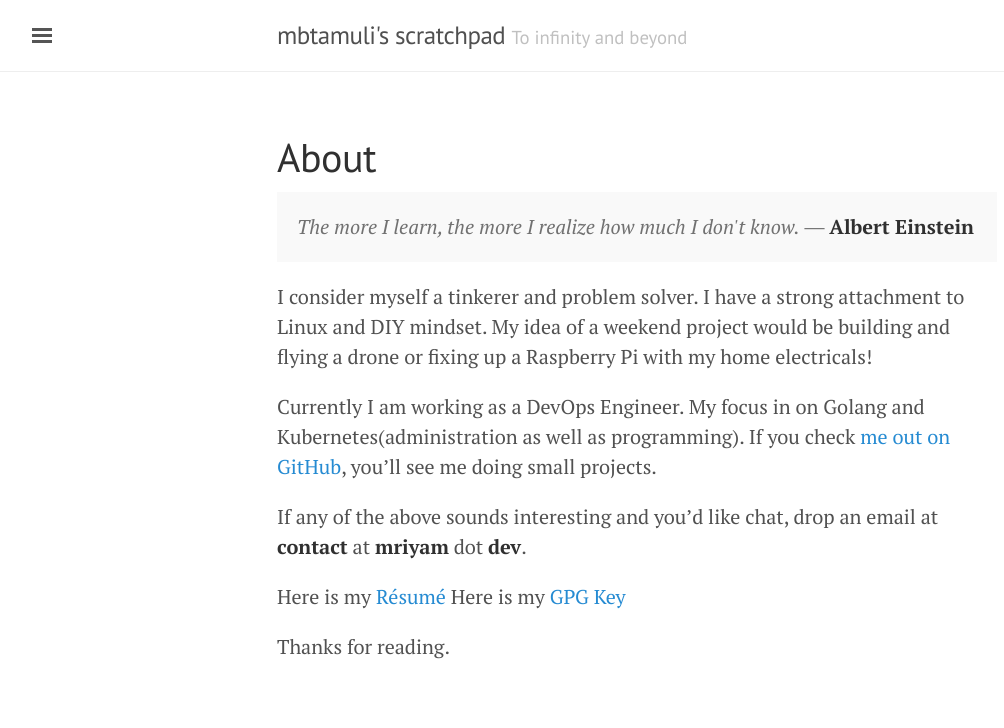
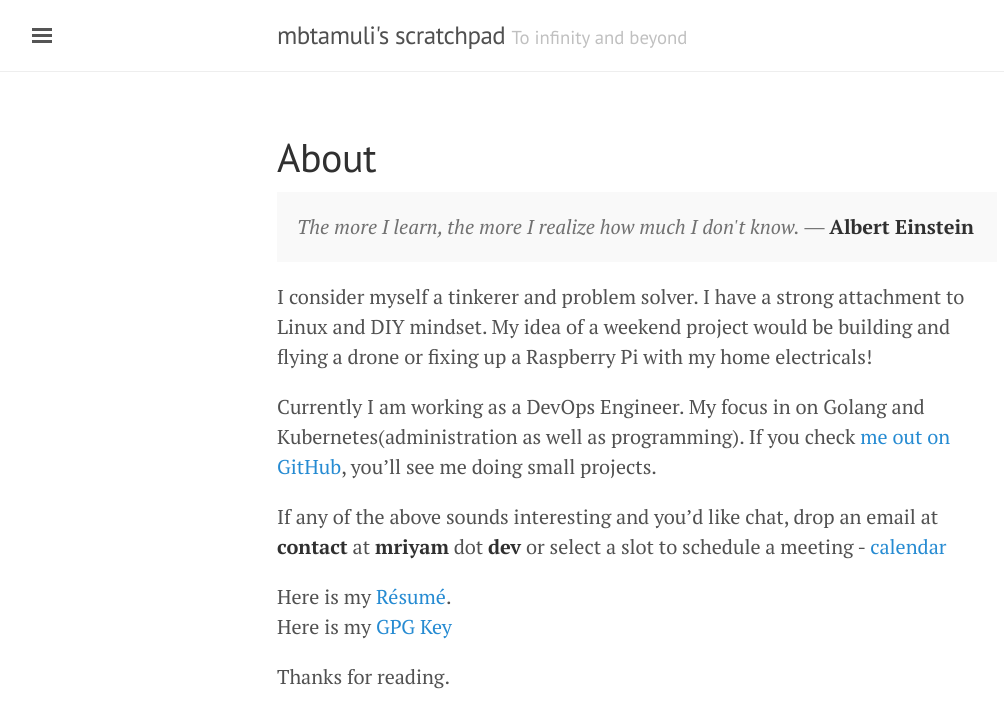
Before and after one commit to lk4ml/blog_example, a Jekyll site: the page built from about.md, in a window 1280 px wide. Shown: the top 728 px of the page, without its empty margins (3-1007 px from the left). Built offline with Jekyll 4.4.1, drawn with Linux system fonts in a browser that asks for light colours.

Commit message:
👌 IMPROVE: Add calendar link to about page
Signed-off-by: Mriyam Tamuli <mbtamuli@gmail.com>

```diff
--- a/about.md
+++ b/about.md
@@ -11,9 +11,9 @@
 
 Currently I am working as a DevOps Engineer. My focus in on Golang and Kubernetes(administration as well as programming). If you check [me out on GitHub](https://github.com/mbtamuli), you'll see me doing small projects.
 
-If any of the above sounds interesting and you'd like chat, drop an email at **contact** at **mriyam** dot **dev**.
+If any of the above sounds interesting and you'd like chat, drop an email at **contact** at **mriyam** dot **dev** or select a slot to schedule a meeting - [calendar](https://calendar.x.ai/mriyam/virtual)
 
-Here is my [Résumé]({{ site.baseurl }}/public/resume.pdf)
+Here is my [Résumé]({{ site.baseurl }}/public/resume.pdf).
 Here is my [GPG Key]({{ site.baseurl }}/public/gpg.txt)
 
 Thanks for reading.
```
